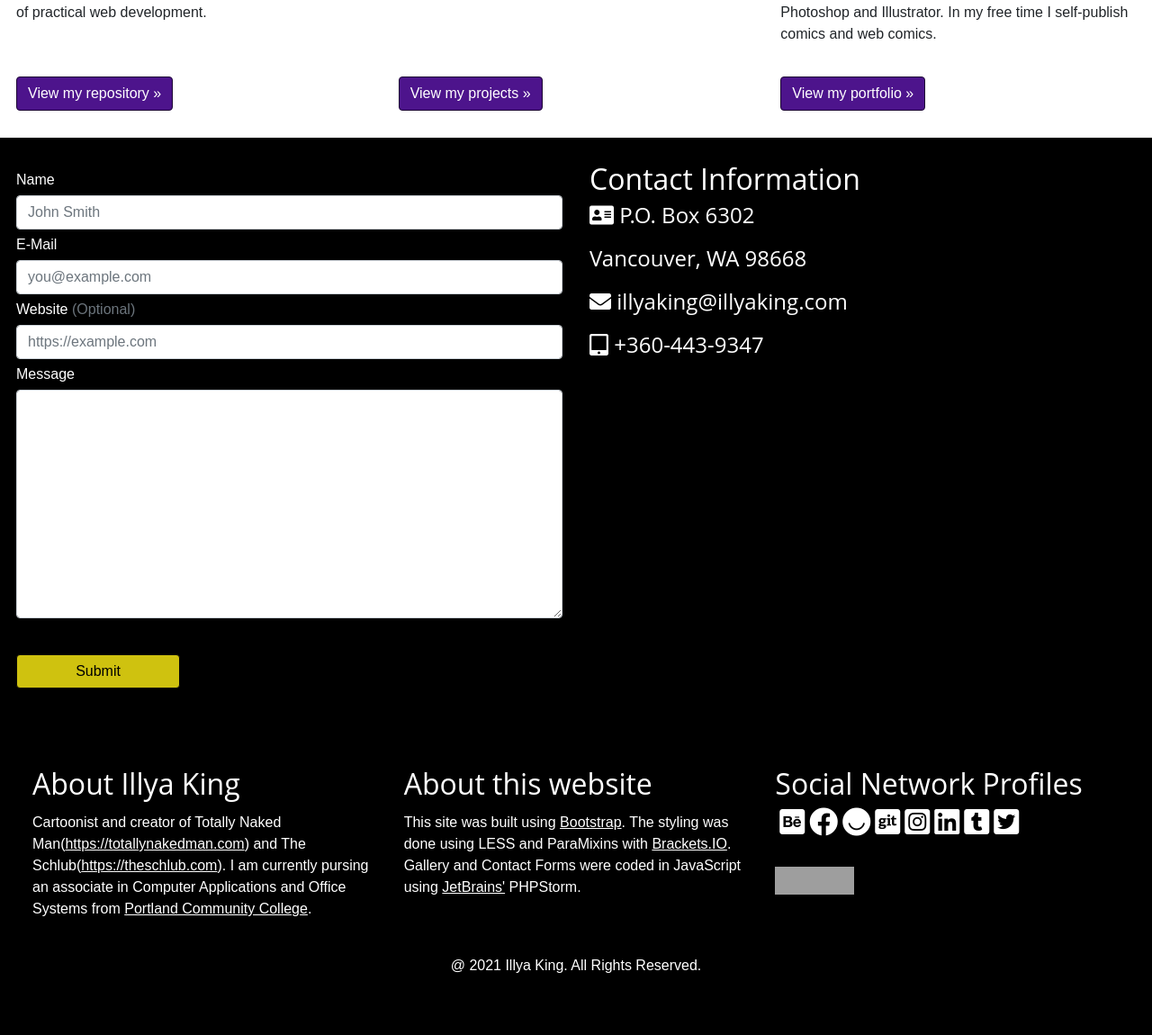
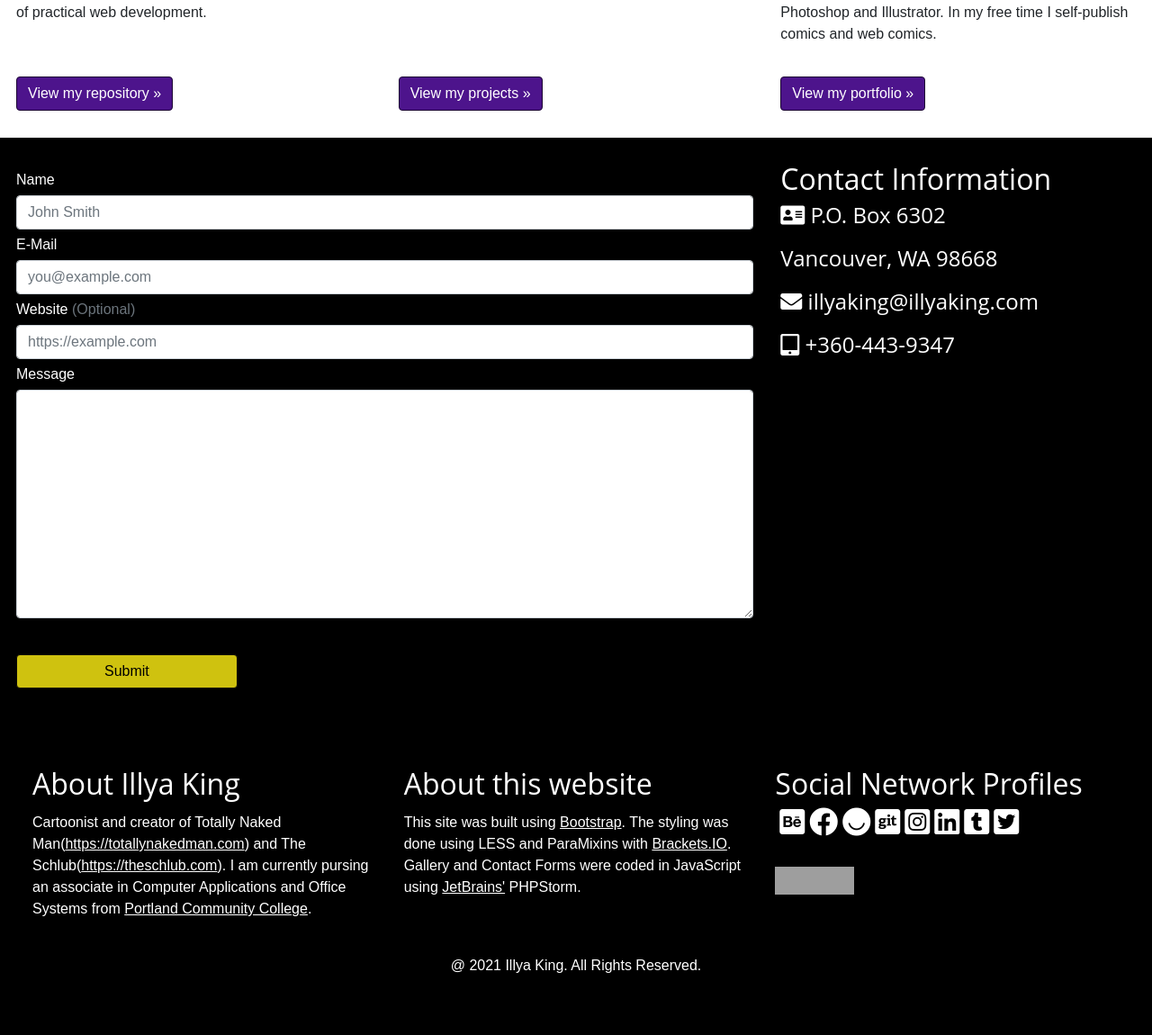
Before and after one commit to illyaking/my-website, a PHP site: page / in a window 1280 px wide. Shown: the part 1042-2192 px from the top of the page at 90% size. Run offline with PHP 8.4, Linux system fonts and the light colour scheme; some libraries are stand-ins or nearby versions; some web fonts are replaced; grey boxes are pictures that could not be loaded.

Commit message:
Update index.php
Changed width of contact form

```diff
--- a/index.php
+++ b/index.php
@@ -68,7 +68,7 @@
 
         <div class="container-fluid contactInfo">
             <div class="row">
-                <div class="col-lg-6">
+                <div class="col-lg-8">
                     <form action="contact/mail.php" method="POST" class="needs-validation" novalidate>
                         <div>
                             <label for="name">Name</label>
@@ -101,7 +101,7 @@
                         </div>
                     </form>
                 </div><!-- /.col-lg-6 -->
-                <div class="col-lg-6 contact">
+                <div class="col-lg-4 contact">
                     <h2>Contact Information</h2>
                     <h3><i class="fas fa-address-card"></i> P.O. Box 6302<br>
                         Vancouver, WA 98668</h3>
```
